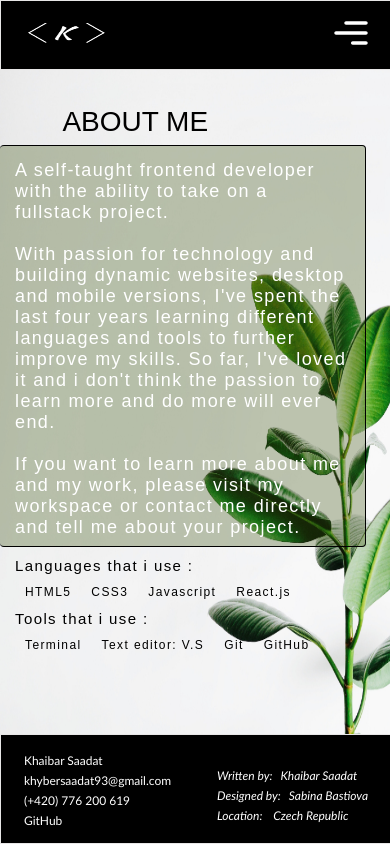
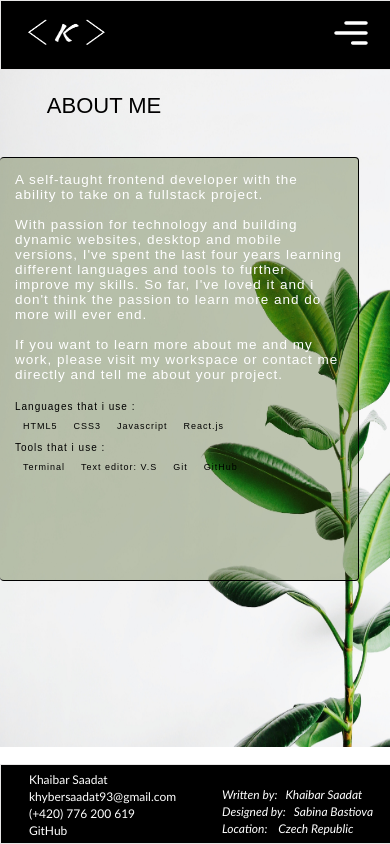
Before and after one commit to khybe/personal-portfolio-vs-1-multi-page, a React (Create React App) app: page /about-me in a window 390 px wide. Built offline with nearby package versions, Linux system fonts and the light colour scheme.

Commit message:
Refactore all sections to look good on smallest mobile size (Iphone 5/SE, size: 320x568)

```diff
--- a/src/components/about-me/AboutMe.css
+++ b/src/components/about-me/AboutMe.css
@@ -1,29 +1,31 @@
+/* ----Mobile-related-styles---- */
+/* Starting from the smallest, iphone 5/SE size: 320x568*/
 .about-me * {
   position: absolute;
   font-family: sans-serif;
 }
 
 .contents-ctr {
-  width: 86%;
+  width: 84%;
   z-index: 2;
 }
 
 .contents-ctr .title {
-  font-size: 2.8rem;
+  font-size: 2.2rem;
   font-weight: 300;
-  top: 9vh;
-  left: 16vw;
+  top: 7.5vh;
+  left: 12vw;
 }
 
 .bio-ctr {
   width: 100%;
-  top: 11.5rem;
+  top: 15vh;
 }
 
 .bio-bg,
 .bio {
   width: 100%;
-  height: 37rem;
+  height: 46.5vh;
 }
 
 .bio-bg {
@@ -38,8 +40,8 @@
 .bio {
   color: #fff;
   margin: 1.5rem;
-  font-size: 1.8rem;
-  letter-spacing: 0.14rem;
+  font-size: 1.35rem;
+  letter-spacing: 0.1rem;
   z-index: 3;
 }
 
@@ -54,15 +56,15 @@
 
 .languages h4,
 .tools h4 {
-  padding-bottom: 0.6rem;
-  font-size: 1.5rem;
+  padding-bottom: 0.5rem;
+  font-size: 1rem;
   font-weight: 100;
 }
 
 .languages span,
 .tools span {
-  margin: 0 1rem;
-  font-size: 1.2rem;
+  margin: 0 0.8rem;
+  font-size: 0.9rem;
 }
 
 .bio .languages {
@@ -75,7 +77,7 @@
 
 .about-me .mb-bg {
   width: 100%;
-  height: 90vh;
+  height: 85vh;
 }
 
 .about-me .dt-bg {
--- a/src/components/contact-me/ContactMe.css
+++ b/src/components/contact-me/ContactMe.css
@@ -25,7 +25,7 @@ input:-webkit-autofill {
 }
 
 .contact-me .title {
-  font-size: 3.2rem;
+  font-size: 2.5rem;
   font-weight: 300;
   position: absolute;
   top: 11vh;
@@ -35,22 +35,22 @@ input:-webkit-autofill {
 .form {
   background-color: #28282b;
   width: 100vw;
-  height: 45vh;
-  padding: 2rem 0;
+  height: 42vh;
+  padding: 1rem 0;
   position: relative;
   top: 19vh;
   color: #fff;
-  border-radius: 25px;
+  border-radius: 12px;
 }
 
 form label {
-  font-size: 2.8rem;
+  font-size: 2rem;
   font-weight: 100;
 }
 
 form input,
 form textarea {
-  font-size: 2.4rem;
+  font-size: 1.8rem;
   background-color: transparent;
   color: #fff;
   outline: none;
@@ -60,7 +60,7 @@ form textarea {
 
 .user-info {
   width: 70%;
-  height: 24%;
+  height: 26%;
   margin-left: 5vw;
   display: flex;
   flex-direction: column;
@@ -95,11 +95,10 @@ form textarea {
 }
 
 form button {
-  width: 10rem;
-  font-size: 2rem;
+  font-size: 1.6rem;
   font-weight: 100;
   color: #fff;
-  padding: 0.3rem 2rem;
+  padding: 0.4rem 1.8rem;
   background-color: transparent;
   border: 1px solid rgb(197, 193, 193);
   position: absolute;
@@ -114,11 +113,11 @@ form button:hover {
 }
 
 .cm-mb-btm {
-  font-size: 2rem;
+  font-size: 1.6rem;
   width: 72%;
   height: 200px;
   position: absolute;
-  bottom: 2.5%;
+  bottom: -2%;
   left: 0;
   right: 0;
   margin: 0 auto;
--- a/src/components/footer/Footer.css
+++ b/src/components/footer/Footer.css
@@ -5,12 +5,11 @@
   color: #fff;
   font-size: 1.2rem;
   width: 100vw;
-  height: 11vh;
-  padding-bottom: 1.5rem;
+  padding: 0.5rem;
   display: flex;
   justify-content: space-around;
   align-items: end;
-  position: fixed;
+  position: absolute;
   bottom: 0;
   z-index: 3;
 }
@@ -26,7 +25,7 @@
 
 .footer a,
 .footer p {
-  margin: 0.5rem 0;
+  margin: 0.2rem 0;
 }
 
 address p {
--- a/src/components/header/Navbar.css
+++ b/src/components/header/Navbar.css
@@ -7,7 +7,6 @@
   height: 8vh;
   display: flex;
   justify-content: space-between;
-  align-items: center;
   position: fixed;
   top: 0;
   z-index: 6;
@@ -15,12 +14,13 @@
 
 .logo img {
   width: 90px;
-  height: 50px;
+  height: 7.5vh;
+  margin: auto 0;
   margin-left: 2rem;
-  border-bottom: none;
 }
 
 .menu-icon {
+  margin: auto 0;
   margin-right: 2rem;
 }
 
--- a/src/components/home/Home.css
+++ b/src/components/home/Home.css
@@ -1,4 +1,5 @@
 /* ----Mobile-related-styles---- */
+/* Starting from the smallest, iphone 5/SE size: 320x568*/
 .home {
   width: 100vw;
   height: 100vh;
@@ -12,7 +13,7 @@
 
 .k * {
   background-color: #666874;
-  width: 8.5rem;
+  width: 8rem;
   position: absolute;
 }
 
@@ -49,15 +50,14 @@
   left: 0;
 }
 
-.card {
+.card-bg,
+.card-contents {
   width: 100vw;
-  height: 220px;
+  height: 36vh;
 }
 
 .card-bg {
   background-color: #000;
-  width: 95%;
-  height: 22rem;
   padding: 1rem;
   position: absolute;
   z-index: 1;
@@ -82,10 +82,10 @@
 
 .card-contents h1 {
   color: #9ac465;
-  font-size: 4rem;
+  font-size: 3.8rem;
   text-align: center;
   letter-spacing: 0.4rem;
-  padding: 1rem 8rem;
+  padding: 0.5rem 5rem;
 }
 
 .card-contents .detail {
@@ -96,10 +96,10 @@
   display: flex;
   flex-direction: column;
   position: absolute;
-  top: 42vh;
-  right: 5%;
+  top: 44vh;
+  right: 8%;
   z-index: 3;
-  font-size: 2.2rem;
+  font-size: 2rem;
 }
 
 .links a {
@@ -117,19 +117,19 @@
 .quote {
   /* color: rgb(24, 24, 24); */
   width: 100%;
-  font-size: 1.8rem;
+  font-size: 1.6rem;
   text-align: center;
   position: absolute;
   left: 0;
   right: 0;
   margin-left: auto;
   margin-right: auto;
-  bottom: 15%;
+  bottom: 14vh;
   z-index: 3;
 }
 
 .quote p {
   text-align: right;
-  margin-top: 1rem;
+  margin-top: 0.5em;
   margin-right: 3rem;
 }
--- a/src/components/home/Home.js
+++ b/src/components/home/Home.js
@@ -14,7 +14,6 @@ const Home = () => {
         <div className="diag-2"></div>
       </div>
       <div className="contents">
-        <div className="card">
         <div className="card-bg"></div>
         <div className="card-contents">
           <h2 className="hello">
@@ -22,7 +21,6 @@ const Home = () => {
           </h2>
           <h1>KHAIBAR SAADAT</h1>
           <h2 className="detail">&#60; A front-end developer &#62;</h2>
-          </div>
         </div>
         <div className="links">
           <a href="">
--- a/src/components/my-work/MyWork.css
+++ b/src/components/my-work/MyWork.css
@@ -1,3 +1,5 @@
+/* ----Mobile-related-styles---- */
+/* Starting from the smallest, iphone 5/SE size: 320x568*/
 .my-work {
   width: 100vw;
   height: 100%;
@@ -24,11 +26,11 @@
 
 .mb-up .title {
   padding: 2rem 0;
-  font-size: 3rem;
+  font-size: 2.4rem;
   font-weight: 300;
 }
 
 .my-work .work-space-pic {
-  width: 150px;
-  height: 200px;
+  width: 125px;
+  height: 180px;
 }
--- a/src/components/projects/Project.css
+++ b/src/components/projects/Project.css
@@ -1,9 +1,9 @@
 .project {
-  width: 65%;
+  width: 68%;
   height: 100%;
   margin: auto;
   margin-bottom: 2.5rem;
-  font-size: 2.2rem;
+  font-size: 1.6rem;
   text-align: center;
   display: flex;
   flex-direction: column;
@@ -22,7 +22,7 @@
 
 .project img {
   width: 100%;
-  height: 120px;
+  height: 100px;
 }
 
 .project a {
--- a/src/components/projects/Projects.css
+++ b/src/components/projects/Projects.css
@@ -1,7 +1,6 @@
 .mb-down {
-  width: 80vw;
-  height: 50vh;
-  padding-top: 2vh;
+  width: 75vw;
+  height: 47vh;
   display: flex;
   flex-direction: column;
   align-items: center;
@@ -28,15 +27,14 @@
 
 .projects {
   width: 100%;
-  height: 65%;
+  height: 62%;
   display: flex;
   flex-direction: column;
   overflow-y: scroll;
 }
 
 .mb-down .scroll-down {
-  margin-top: 2rem;
-  margin-bottom: 1rem;
-  font-size: 1.6rem;
+  margin-top: 1rem;
+  font-size: 1.2rem;
   font-weight: 400;
 }
```
Lines whose indentation alone changed are shown as unchanged.
